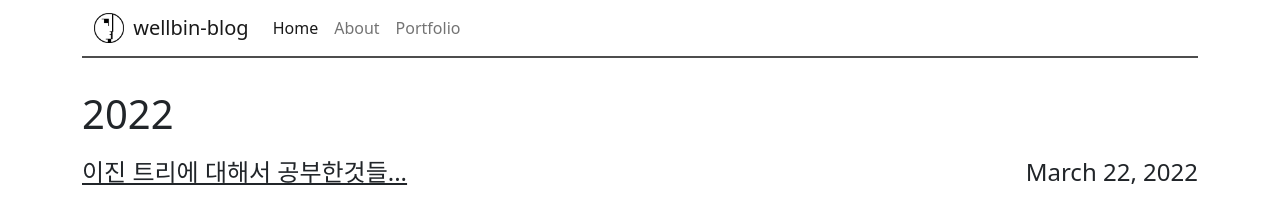
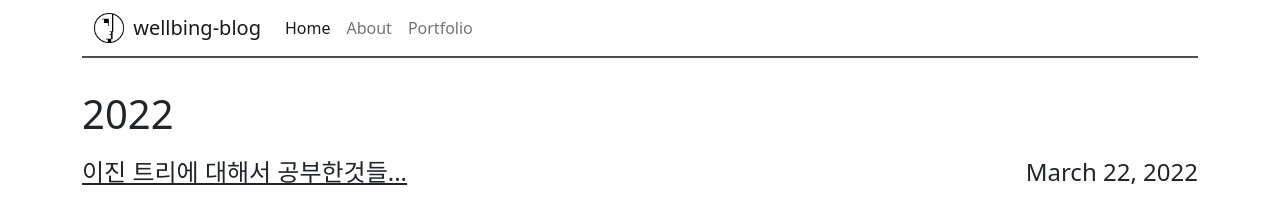
Before and after one commit to fomula91/fomula91.github.io, a Jekyll site: the page built from index.html, in a window 1280 px wide. Shown: the top 203 px of the page. Built offline with Jekyll 4.4.1, drawn with Linux system fonts in a browser that asks for light colours.

Commit message:
edit config

```diff
--- a/_config.yml
+++ b/_config.yml
@@ -3,7 +3,7 @@
 #
 
 # Name of your site (displayed in the navbar)
-name: wellbin-blog
+name: wellbing-blog
 
 # Your site's title (e.g., Ben's Awesome Site, The GitHub Blog, etc.), used as part of the title tag like Home | Ben's Awesome Site.
 title: wellbing-blog
@@ -44,7 +44,7 @@ permalink: /:year/:month/:day/:title/
 footer-links:
   email: fomula91@gmail.com
   facebook:
-  github: fomula91.github.io
+  github: https://github.com/fomula91
   instagram:
   linkedin:
   rss: # just type anything here for a working RSS icon
```
